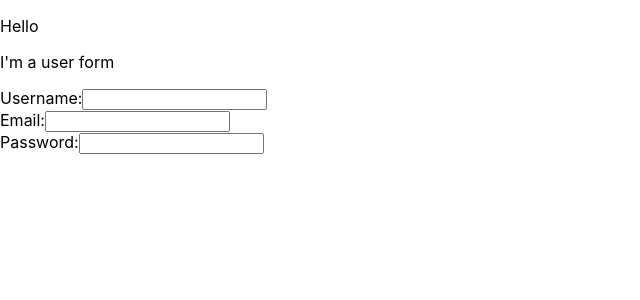
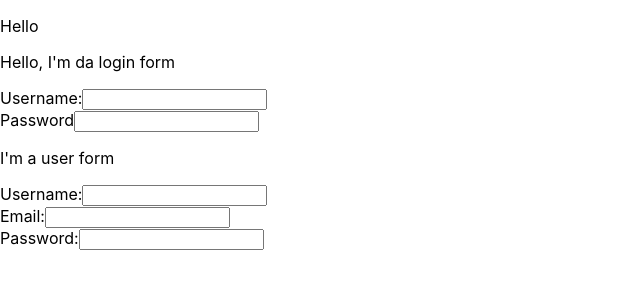
Before and after one commit to JackOfDickson/Gamer_finder_app, a React (Create React App) app in the folder reactapp/: page / in a window 1280 px wide. Shown: the top 300 px of the page, without its empty margins (0-640 px from the left). Built offline with nearby package versions, Linux system fonts and the light colour scheme.

Commit message:
added a login form

```diff
--- a/reactapp/src/App.tsx
+++ b/reactapp/src/App.tsx
@@ -1,5 +1,6 @@
 import React from 'react';
 import NewUserForm from './containers/NewUserForm';
+import UserLoginForm from './containers/UserLoginForm';
 
 
 
@@ -8,7 +9,9 @@ function App() {
     <div className="App">
       <header className="App-header">
               <p>Hello</p>
-              <NewUserForm></NewUserForm>
+              <UserLoginForm/>
+              <NewUserForm/>
+
       </header>
     </div>
   );
--- /dev/null
+++ b/reactapp/src/containers/UserLoginForm.tsx
@@ -0,0 +1,22 @@
+import { useState } from "react";
+
+const UserLoginForm = () => {
+
+    const [inputUsername, setInputUsername] = useState("")
+    const [inputPassword, setInputPassword] = useState("")
+
+
+    return (
+        <div className="login-form-container">
+            <p>Hello, I'm da login form</p>
+            <label htmlFor="login-username">Username:</label>
+            <input type="text" id="login-username" value={inputUsername} onChange={(event) => event.target.value}/>
+            <br/>
+            <label htmlFor="login-password">Password</label>
+            <input type="text" id="login-password" value={inputPassword} onChange={(event) => event.target.value}/>
+
+        </div>
+    )
+}
+
+export default UserLoginForm;
```
